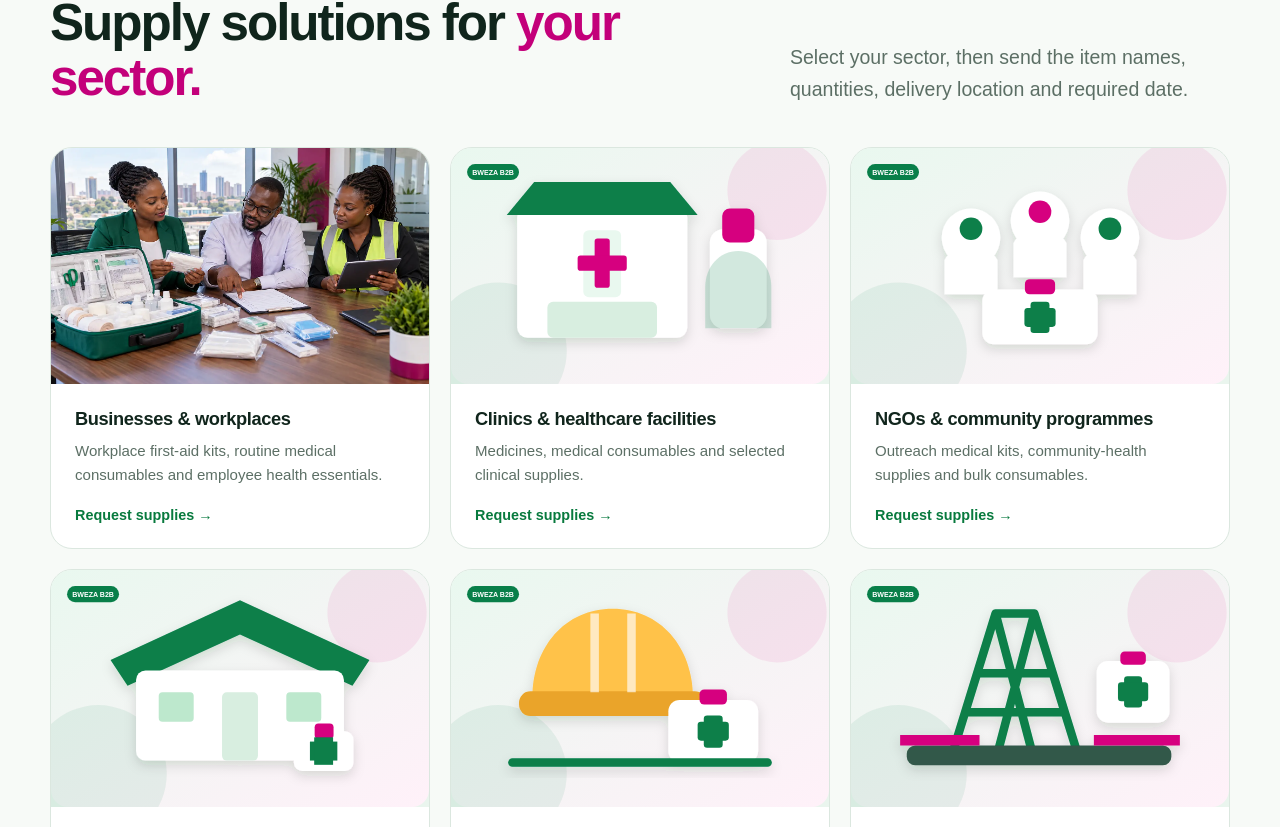
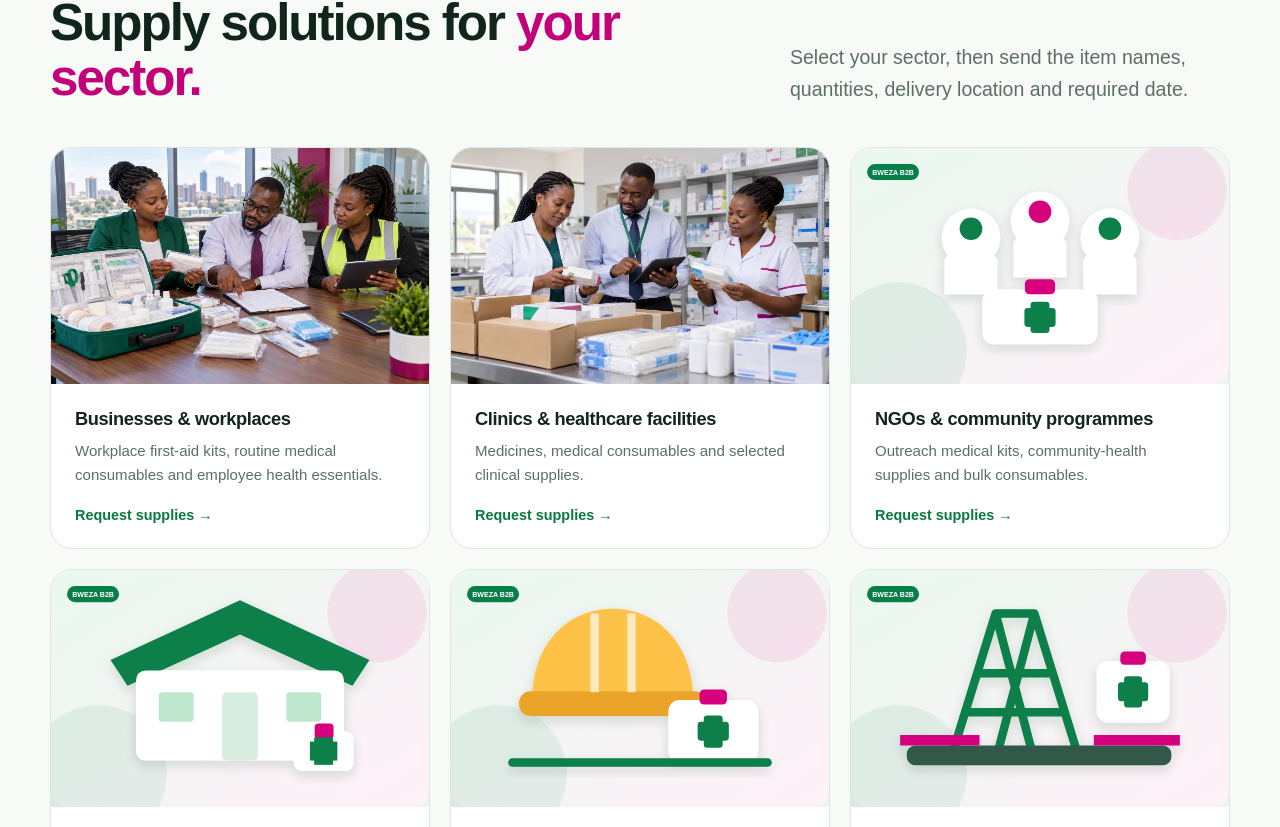
Before and after one commit to Bafakyiivan/Bweza-Pharmacy, a Next.js app: page /corporate in a window 1280 px wide. Shown: the part 1053-1880 px from the top of the page. Built offline with nearby package versions, Linux system fonts and the light colour scheme; no server answers.

Commit message:
Add clinic healthcare procurement photo

```diff
--- a/app/corporate/page.tsx
+++ b/app/corporate/page.tsx
@@ -19,7 +19,7 @@ const sectors = [
   {
     title: "Clinics & healthcare facilities",
     description: "Medicines, medical consumables and selected clinical supplies.",
-    image: "/images/corporate/clinics.svg",
+    image: "/images/corporate/clinics-healthcare-facilities.webp",
     alt: "Clinic building with medicines and medical supplies",
   },
   {
```
Also changed, not shown: public/images/corporate/clinics-healthcare-facilities.webp (added).
